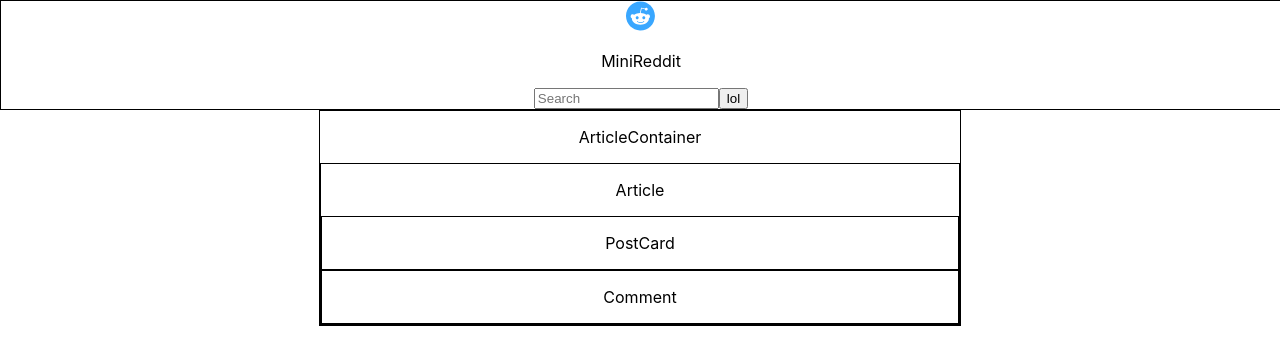
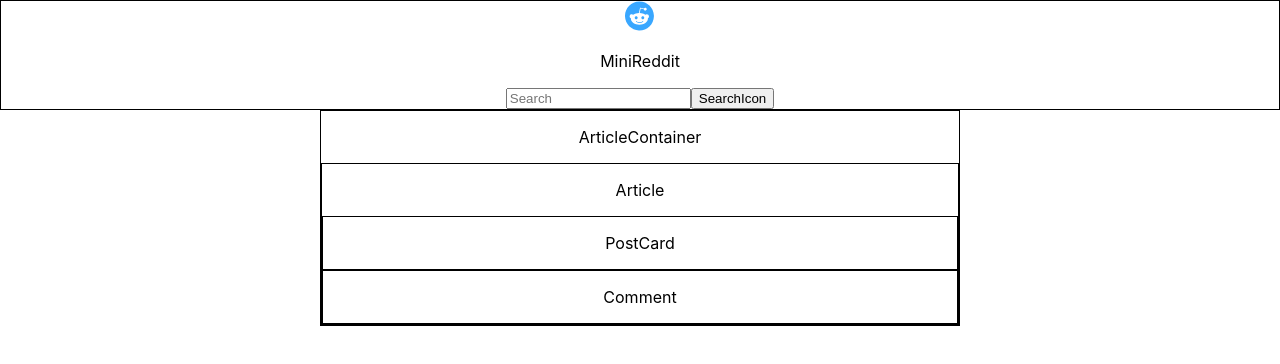
Before and after one commit to JesseVahlfors/Mini-Reddit, a React (Create React App) app: page / in a window 1280 px wide. Shown: the top 364 px of the page. Built offline with nearby package versions, Linux system fonts and the light colour scheme; the HTML template or start-up script is replaced by a standard one.

Commit message:
Add boilerplate to css

```diff
--- a/src/App.css
+++ b/src/App.css
@@ -1,3 +1,21 @@
+* {
+  box-sizing: border-box;
+  position: relative;
+  min-width: 0;
+}
+
+body {
+  min-height: 100dvh;
+}
+
+h1, h2, h3, h4 {
+  text-wrap: balance;
+}
+
+p {
+  text-wrap: pretty;
+}
+
 .App {
   text-align: center;
 }
--- a/src/HeaderBar/Header/HeaderBar.js
+++ b/src/HeaderBar/Header/HeaderBar.js
@@ -30,7 +30,7 @@ function HeaderBar() {
             </div>
             <form className="search">
                 <input type="text" placeholder="Search" aria-label="Search posts" value=""></input>
-                <button type="submit" aria-label="Search">lol</button>
+                <button type="submit" aria-label="Search">SearchIcon</button>
             </form>
         </header>
     );
```
